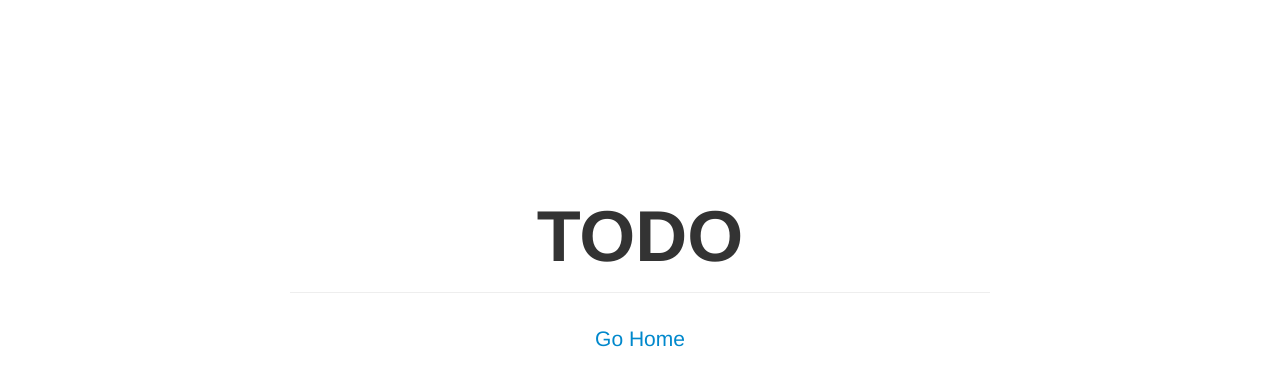
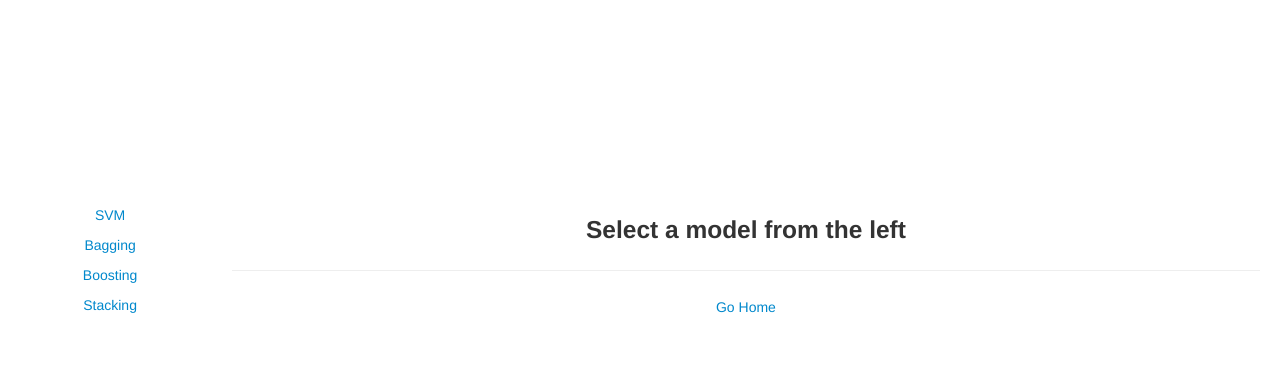
Before and after one commit to franjgs/thesis, a Django app: page /monitor/ in a window 1280 px wide. Shown: the top 386 px of the page. Run offline with Django 3.2, Linux system fonts and the light colour scheme; parts of the project's set-up code (start-up, migrations or seed data) failed here and were passed over; some libraries are stand-ins or nearby versions.

Commit message:
Skeleton code for monitoring different models

```diff
--- a/Python/Code/web/monitor/urls.py
+++ b/Python/Code/web/monitor/urls.py
@@ -2,4 +2,5 @@ from django.conf.urls import patterns, url
 
 urlpatterns = patterns('monitor.views',
     (r'^$', 'index'),
+    (r'^(?P<name>\w+)/$', 'stats'),
 )
--- a/Python/Code/web/monitor/views.py
+++ b/Python/Code/web/monitor/views.py
@@ -3,3 +3,11 @@ from django.shortcuts import render_to_response
 
 def index(request):
     return render_to_response("monitor/index.html", {})
+
+def stats(request, name):
+    context = None
+    if name == "svm":
+        context = { 'name': 'SVM' }
+    else:
+        context = { 'name': name.capitalize }
+    return render_to_response("monitor/index.html", context)
--- a/Python/Code/web/static/css/web.css
+++ b/Python/Code/web/static/css/web.css
@@ -25,3 +25,12 @@ body {
     font-size: 21px;
     padding: 14px 24px;
 }
+
+.row-fluid {
+    margin: 60px 0;
+    text-align: center;
+}
+.row-fluid h1 {
+    font-size: 72px;
+    line-height: 1;
+}
--- a/Python/Code/web/templates/monitor/index.html
+++ b/Python/Code/web/templates/monitor/index.html
@@ -1,15 +1,34 @@
 {% extends "base.html" %}
 
 {% block title %}
-Monitor
+    {% if name %}
+        Monitoring {{ name }}
+    {% else %}
+        Select a model
+    {% endif %}
 {% endblock %}
 
 {% block content %}
-<div class="container-narrow">
-    <div class="main">
-        <h1>TODO</h1>
-        <hr/>
-        <a href="/" class="btn btn-link">Go Home</a>
+<div class="container-fluid">
+    <div class="row-fluid">
+        <div class="span2">
+            <!-- Sidebar content -->
+            <a class="btn btn-link" href="/monitor/svm/">SVM</a> <br/>
+            <a class="btn btn-link" href="/monitor/bagging/">Bagging</a> <br/>
+            <a class="btn btn-link" href="/monitor/boosting/">Boosting</a> <br/>
+            <a class="btn btn-link" href="/monitor/stacking/">Stacking</a> <br/>
+        </div>
+
+        <div class="span10">
+            <!-- Main content -->
+            {% if name %}
+                <h3> {{ name }} </h3>
+            {% else %}
+                <h3>Select a model from the left</h3>
+            {% endif %}
+            <hr/>
+            <a href="/" class="btn btn-link">Go Home</a>
+        </div>
     </div>
 </div>
 {% endblock %}
```
